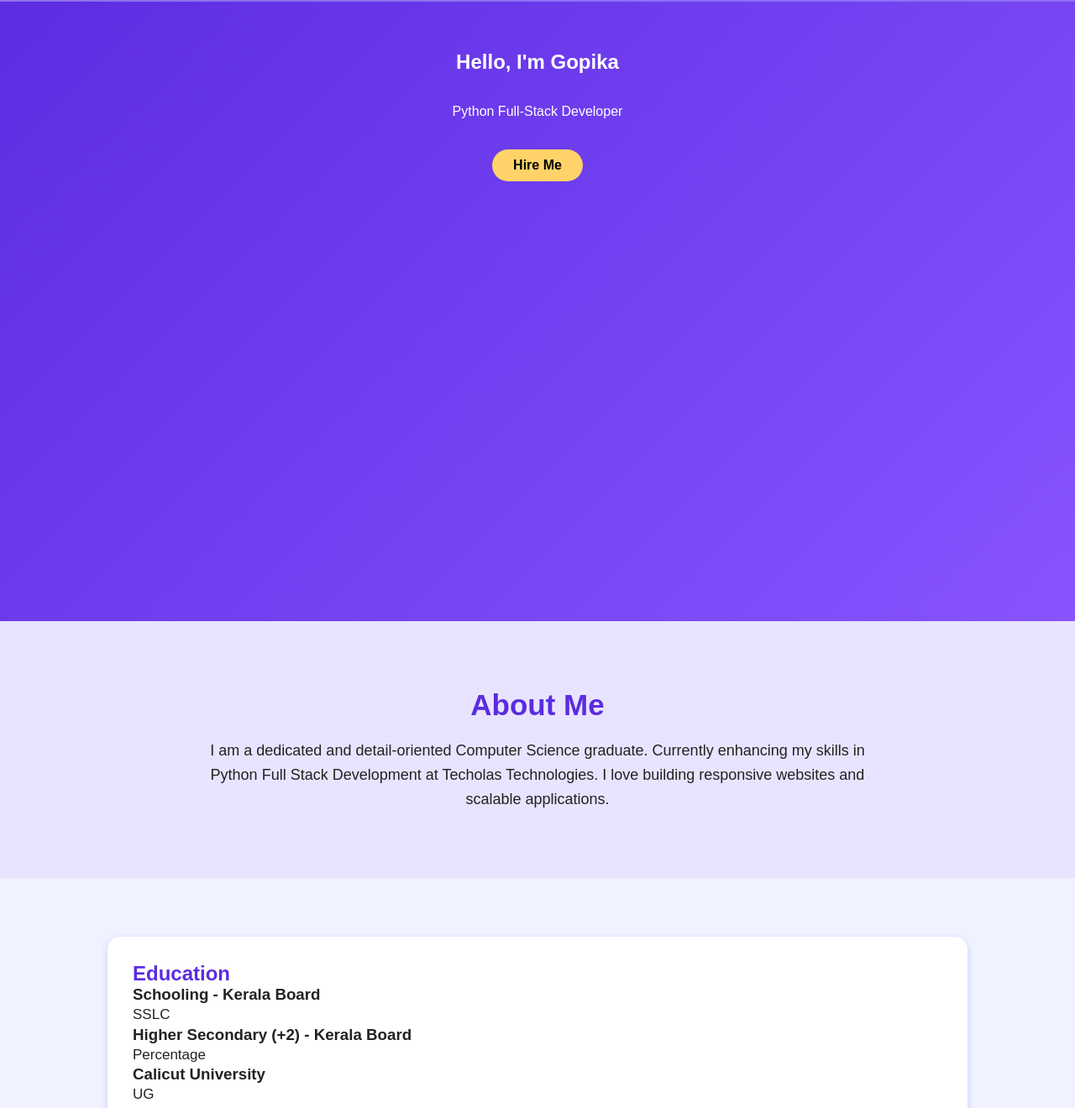
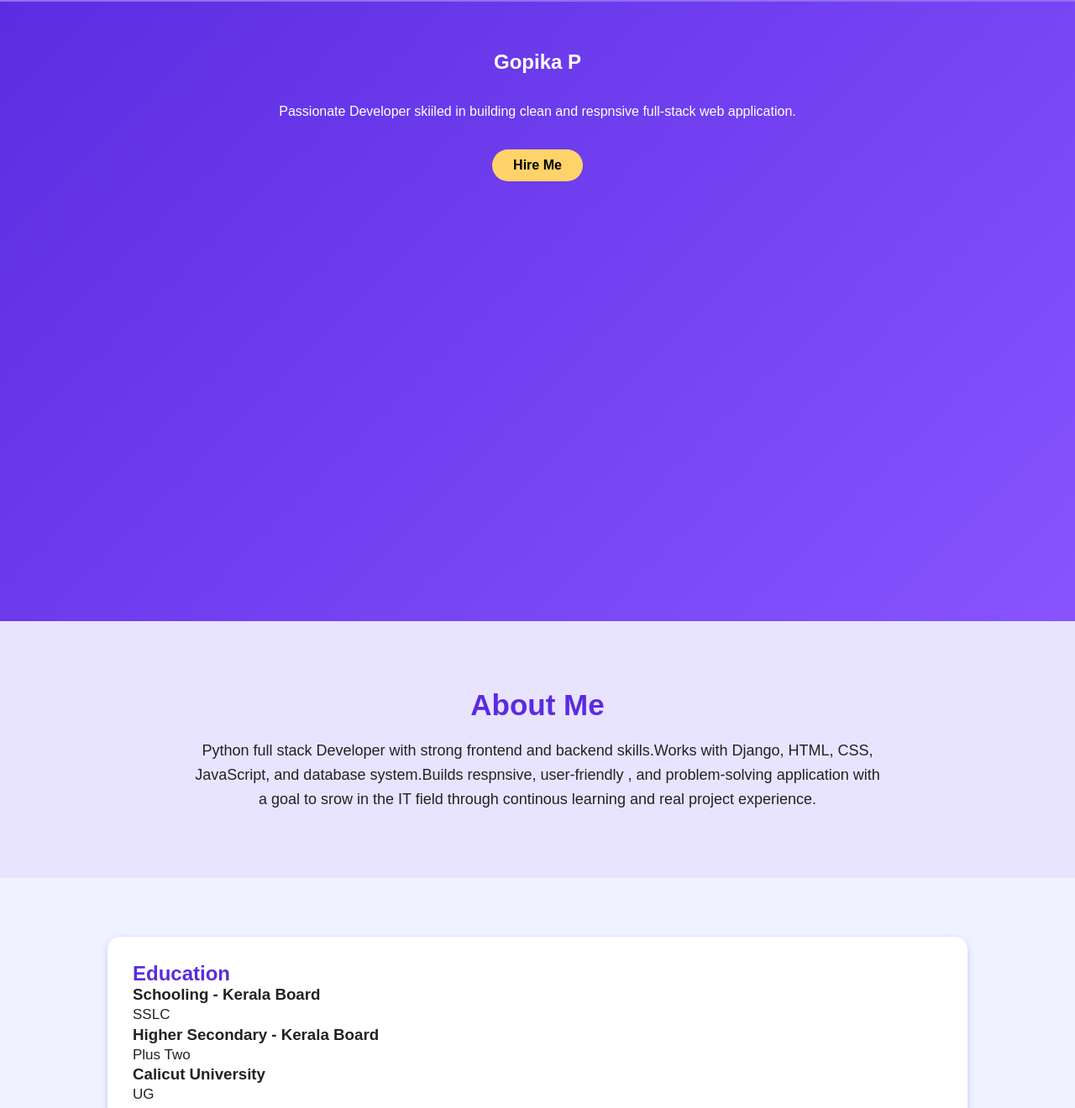
Before and after one commit to gopika29904-ui/portfolio, a plain HTML site: page index.html in a window 1280 px wide. Shown: the part 60-1380 px from the top of the page at 84% size. Drawn offline with Linux system fonts and the light colour scheme.

Commit message:
first portfolio commit

```diff
--- a/index.html
+++ b/index.html
@@ -25,8 +25,8 @@
 
     <!-- HERO SECTION -->
     <section id="home" class="home-section">
-        <h1>Hello, I'm <span>Gopika</span></h1><br><br>
-        <p>Python Full-Stack Developer </p><br><br>
+        <h1>Gopika P</h1><br><br>
+        <p>Passionate Developer skiiled in building  clean and respnsive full-stack web application. </p><br><br>
         <a href="#contact" class="btn">Hire Me</a>
     </section>
 
@@ -34,9 +34,7 @@
     <section id="about" class="about-section">
         <h2>About Me</h2>
         <p>
-            I am a dedicated and detail-oriented Computer Science graduate.
-            Currently enhancing my skills in Python Full Stack Development at
-            Techolas Technologies. I love building responsive websites and scalable applications.
+         Python full stack Developer with strong frontend and backend skills.Works with Django, HTML, CSS, JavaScript, and database system.Builds respnsive, user-friendly , and problem-solving application with a goal to srow in the IT field through continous learning and real project experience.
         </p>
     </section>
 
@@ -50,8 +48,8 @@
     </div>
 
     <div class="box">
-      <h3>Higher Secondary (+2) - Kerala Board</h3>
-      <p>Percentage </p>
+      <h3>Higher Secondary - Kerala Board</h3>
+      <p>Plus Two</p>
     </div>
 
     <div class="box">
```
